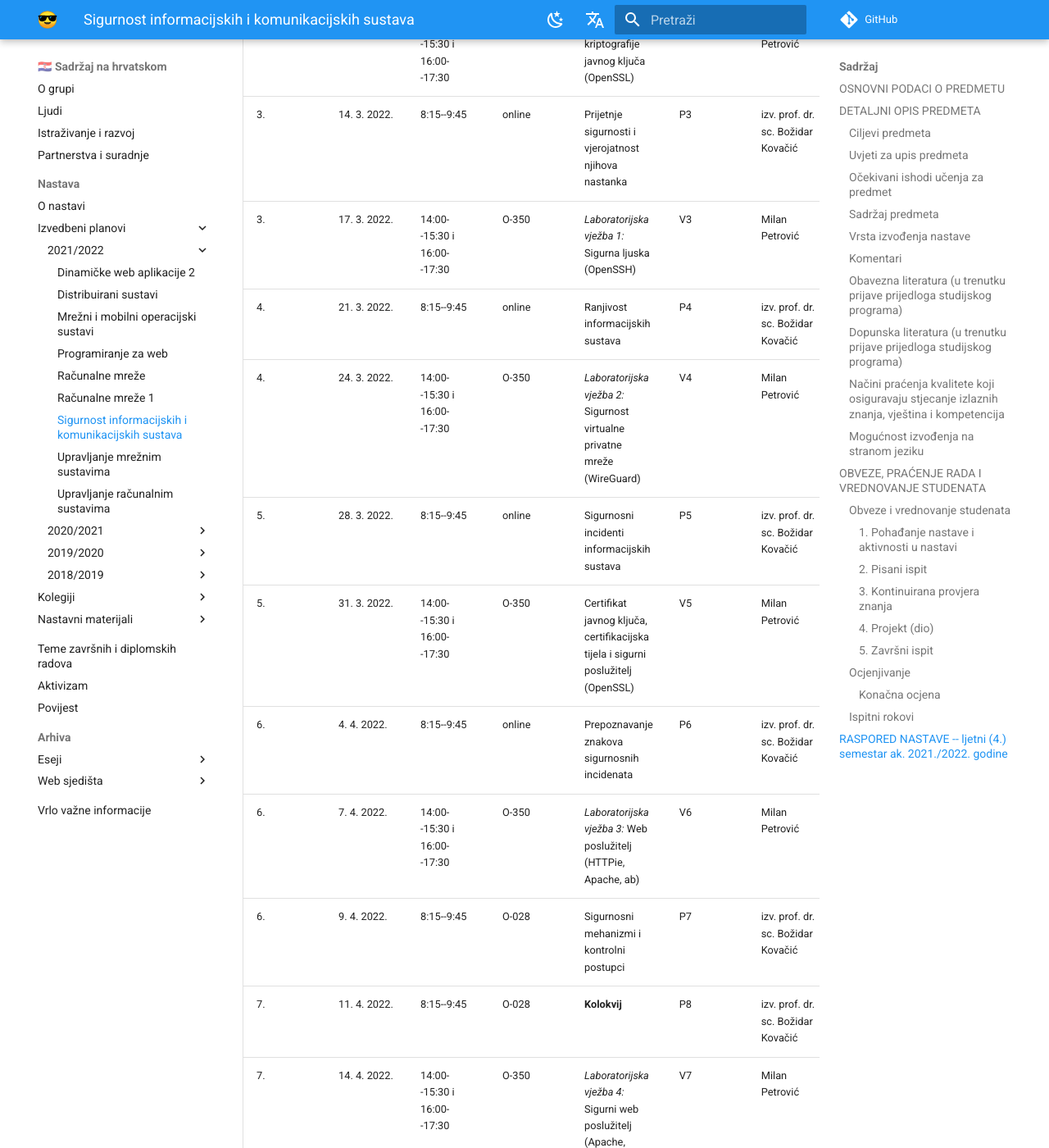
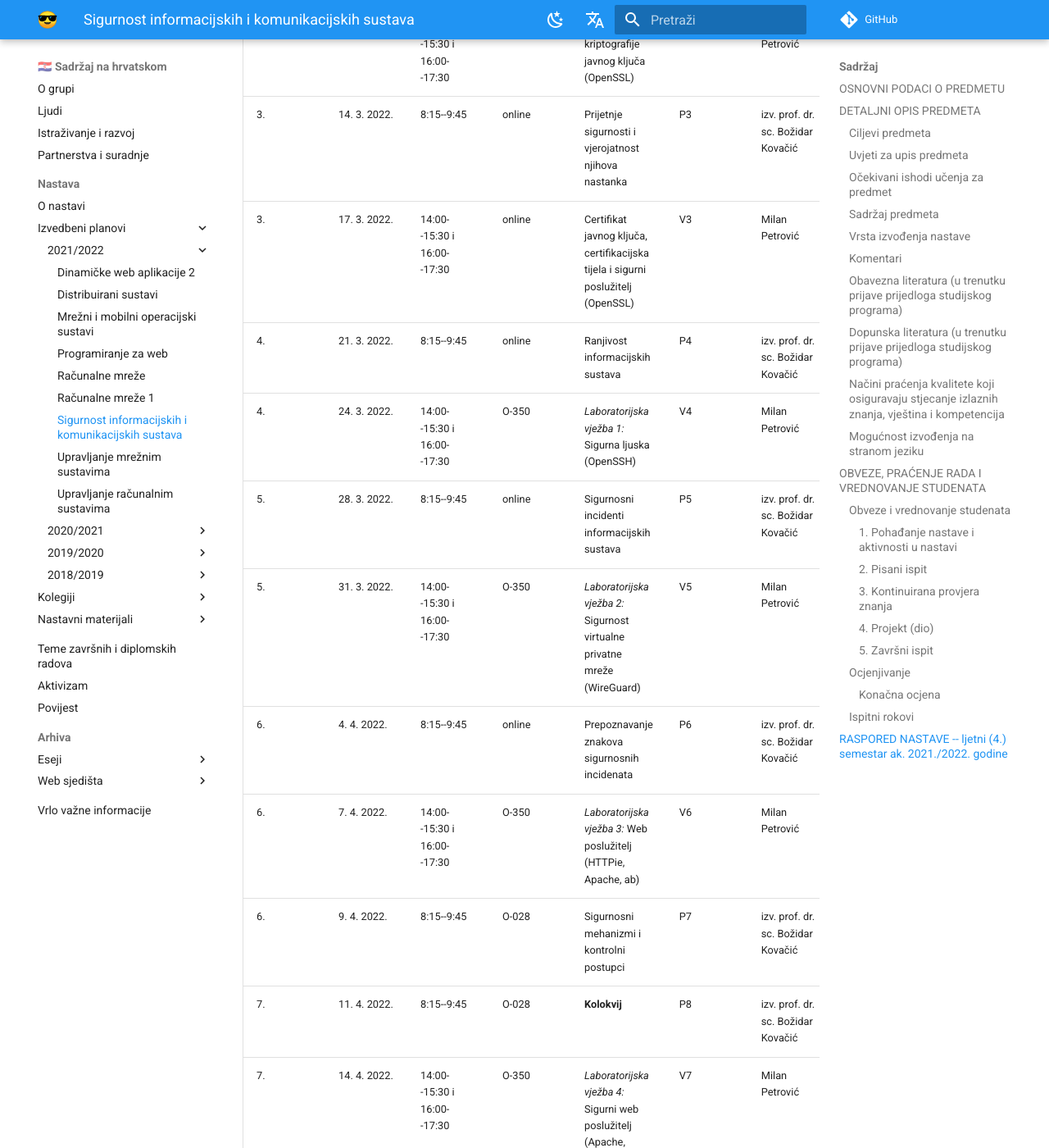
Before and after one commit to gaseri/website, an MkDocs documentation site: the page built from docs/hr/nastava/izvedbeni/2021-2022/SIKS.md, in a window 1280 px wide and 1400 px high, scrolled down 6566 px. Shown: the whole window at 82% size. Built offline with MkDocs 1.6.1 and Material for MkDocs 9.7.7, drawn with Linux system fonts in a browser that asks for light colours; comment, search, counter and statistics services are not loaded.

Commit message:
Reordered exercises in SIKS syllabus

```diff
--- a/docs/hr/nastava/izvedbeni/2021-2022/SIKS.md
+++ b/docs/hr/nastava/izvedbeni/2021-2022/SIKS.md
@@ -171,11 +171,11 @@ Nastava će se na predmetu odvijati u zimskom semestru prema sljedećem raspored
 | 2. | 7. 3. 2022. | 8:15--9:45 | online | Analiza i procjena rizika | P2 | izv. prof. dr. sc. Božidar Kovačić |
 | 2. | 10. 3. 2022. | 14:00--15:30 i 16:00--17:30 | O-350 | Primjena kriptografije javnog ključa (OpenSSL) | V2 | Milan Petrović |
 | 3. | 14. 3. 2022. | 8:15--9:45 | online | Prijetnje sigurnosti i vjerojatnost njihova nastanka | P3 | izv. prof. dr. sc. Božidar Kovačić |
-| 3. | 17. 3. 2022. | 14:00--15:30 i 16:00--17:30 | O-350 | *Laboratorijska vježba 1:* Sigurna ljuska (OpenSSH) | V3 | Milan Petrović |
+| 3. | 17. 3. 2022. | 14:00--15:30 i 16:00--17:30 | online | Certifikat javnog ključa, certifikacijska tijela i sigurni poslužitelj (OpenSSL) | V3 | Milan Petrović |
 | 4. | 21. 3. 2022. | 8:15--9:45 | online | Ranjivost informacijskih sustava | P4 | izv. prof. dr. sc. Božidar Kovačić |
-| 4. | 24. 3. 2022. | 14:00--15:30 i 16:00--17:30 | O-350 | *Laboratorijska vježba 2:* Sigurnost virtualne privatne mreže (WireGuard) | V4 | Milan Petrović |
+| 4. | 24. 3. 2022. | 14:00--15:30 i 16:00--17:30 | O-350 | *Laboratorijska vježba 1:* Sigurna ljuska (OpenSSH) | V4 | Milan Petrović |
 | 5. | 28. 3. 2022. | 8:15--9:45 | online | Sigurnosni incidenti informacijskih sustava | P5 | izv. prof. dr. sc. Božidar Kovačić |
-| 5. | 31. 3. 2022. | 14:00--15:30 i 16:00--17:30 | O-350 | Certifikat javnog ključa, certifikacijska tijela i sigurni poslužitelj (OpenSSL) | V5 | Milan Petrović |
+| 5. | 31. 3. 2022. | 14:00--15:30 i 16:00--17:30 | O-350 | *Laboratorijska vježba 2:* Sigurnost virtualne privatne mreže (WireGuard) | V5 | Milan Petrović |
 | 6. | 4. 4. 2022. | 8:15--9:45 | online | Prepoznavanje znakova sigurnosnih incidenata | P6 | izv. prof. dr. sc. Božidar Kovačić |
 | 6. | 7. 4. 2022. | 14:00--15:30 i 16:00--17:30 | O-350 | *Laboratorijska vježba 3:* Web poslužitelj (HTTPie, Apache, ab) | V6 | Milan Petrović |
 | 6. | 9. 4. 2022. | 8:15--9:45 | O-028 | Sigurnosni mehanizmi i kontrolni postupci | P7 | izv. prof. dr. sc. Božidar Kovačić |
```
